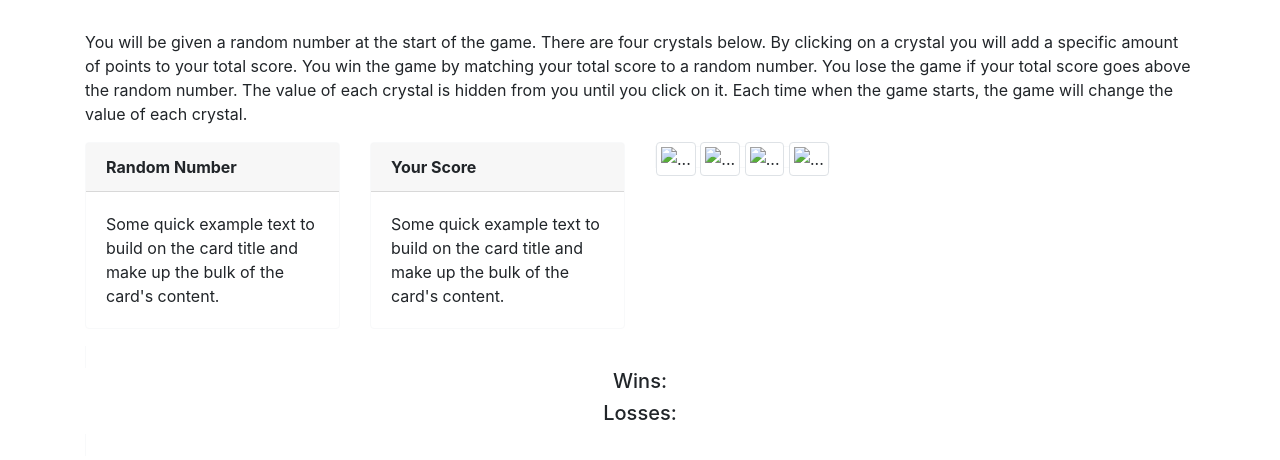
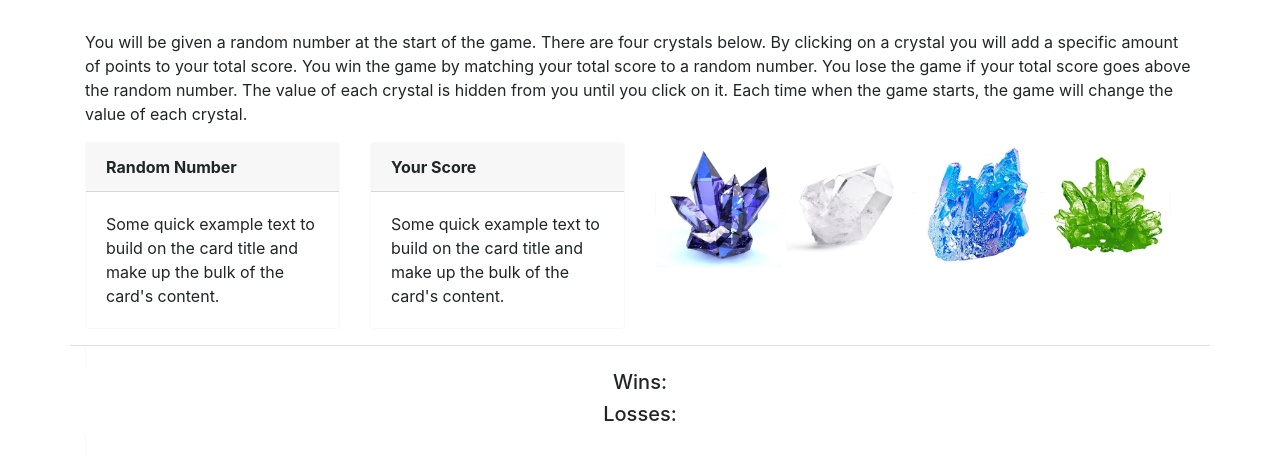
Before and after one commit to stellie82/unit-4-game, a plain HTML site: page index.html in a window 1280 px wide. Shown: the part 186-646 px from the top of the page. Drawn offline with nearby package versions, Linux system fonts and the light colour scheme.

Commit message:
add images and ready function

```diff
--- a/assets/css/style.css
+++ b/assets/css/style.css
@@ -0,0 +1,4 @@
+#crystal1, #crystal2, #crystal3, #crystal4 {
+    width:125px;
+    height: 125px;
+}
--- a/assets/javascript/game.js
+++ b/assets/javascript/game.js
@@ -0,0 +1,8 @@
+$("document").ready(function() {
+    console.log("ready!");
+
+    $("#crystal1").on("click", function() {
+        alert("hello");
+    })
+
+});
--- a/index.html
+++ b/index.html
@@ -4,12 +4,16 @@
 <head>
     <title>Crystals Collector</title>
     <link rel="stylesheet" href="assets/css/style.css">
+
     <!-- Bootstrap Reference -->
     <link rel="stylesheet" href="https://stackpath.bootstrapcdn.com/bootstrap/4.3.1/css/bootstrap.min.css"
         integrity="sha384-ggOyR0iXCbMQv3Xipma34MD+dH/1fQ784/j6cY/iJTQUOhcWr7x9JvoRxT2MZw1T" crossorigin="anonymous">
+
     <!-- JQuery Reference -->
     <script src="https://code.jquery.com/jquery-3.4.1.js"
         integrity="sha256-WpOohJOqMqqyKL9FccASB9O0KwACQJpFTUBLTYOVvVU=" crossorigin="anonymous"></script>
+    <script type="text/javascript" src="assets/javascript/game.js"></script>
+
     <meta name="viewport" content="width=device-width, initial-scale=1.0" />
 </head>
 
@@ -27,7 +31,7 @@
                     when the game starts, the game will change the value of each crystal.</p>
             </div>
         </div>
-        <div class="row">
+        <div class="row border-bottom">
             <div class="col-3">
                 <div class="card border-light mb-3">
                     <div class="card-header"><b>Random Number</b></div>
@@ -48,12 +52,12 @@
                     </div>
                 </div>
             </div>
-            <div class="col-6">
+            <div class="crystals col-6">
                 <span class="border border-light">
-                    <img src="..." alt="..." class="img-thumbnail">
-                    <img src="..." alt="..." class="img-thumbnail">
-                    <img src="..." alt="..." class="img-thumbnail">
-                    <img src="..." alt="..." class="img-thumbnail">
+                    <img id="crystal1" src="assets/images/crystal1.jpg" alt="crystal1">
+                    <img id="crystal2" src="assets/images/crystal2.jpg" alt="crystal2">
+                    <img id="crystal3" src="assets/images/crystal3.jpg" alt="crystal3">
+                    <img id="crystal4" src="assets/images/crystal4.jpg" alt="crystal4">
                 </span>
             </div>
         </div>
@@ -61,8 +65,8 @@
         <div class="row">
             <div class="col-12">
                 <span class="border border-light">
-                    <h5 class="text-center">Wins: </h5>
-                    <h5 class="text-center">Losses: </h5>
+                    <h5 class="wins text-center">Wins: </h5>
+                    <h5 class="losses text-center">Losses: </h5>
                 </span>
             </div>
         </div>
```
Also changed, not shown: assets/images/crystal1.jpg (added), assets/images/crystal2.jpg (added), assets/images/crystal3.jpg (added), assets/images/crystal4.jpg (added), 3 other files.
